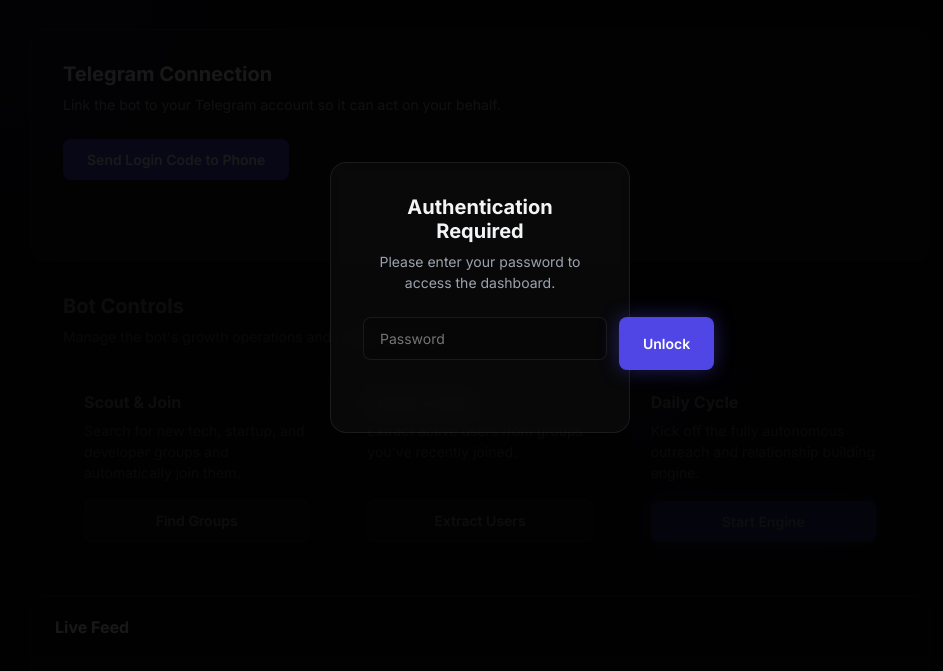
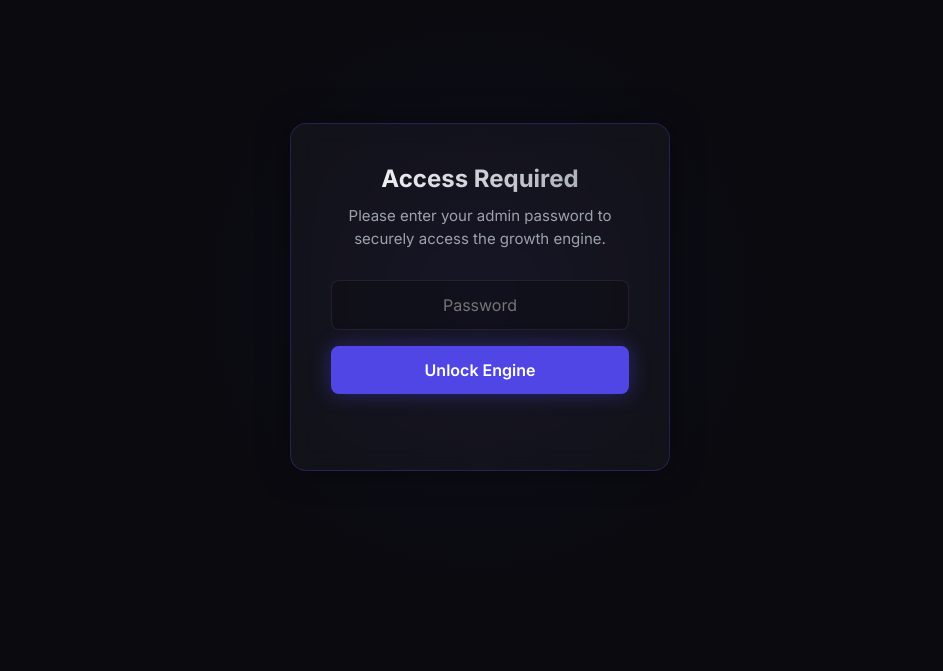
Before and after one commit to epicmaxo/Telegram-and-X-Growth-and-sales-agent, a plain HTML site: page static/index.html in a window 1280 px wide. Shown: the part 103-774 px from the top of the page, without its empty margins (160-1103 px from the left). Drawn offline with Linux system fonts and the light colour scheme; no server answers.

Commit message:
Fix password trim and redesign login page

```diff
--- a/static/app.js
+++ b/static/app.js
@@ -19,7 +19,7 @@
 };
 
 async function submitAdminPassword() {
-    const password = document.getElementById('admin-password').value;
+    const password = document.getElementById('admin-password').value.trim();
     localStorage.setItem('admin_password', password);
 
     const btn = document.getElementById('btn-admin-login');
@@ -51,6 +51,13 @@
 } else {
     document.getElementById('login-overlay').style.display = 'none';
 }
+
+// Add event listener for enter key
+document.getElementById('admin-password').addEventListener('keypress', function (e) {
+    if (e.key === 'Enter') {
+        submitAdminPassword();
+    }
+});
 
 
 function addLog(message, type = 'info') {
--- a/static/index.html
+++ b/static/index.html
@@ -21,15 +21,16 @@
 
         <main>
             <!-- Login Overlay -->
-            <div id="login-overlay" style="display: flex; flex-direction: column; align-items: center; justify-content: center; position: fixed; top: 0; left: 0; width: 100%; height: 100%; background: rgba(0, 0, 0, 0.9); z-index: 9999;">
-                <div class="card" style="width: 300px; text-align: center;">
-                    <h2>Authentication Required</h2>
-                    <p>Please enter your password to access the dashboard.</p>
-                    <div class="input-group" style="margin-top: 20px;">
-                        <input type="password" id="admin-password" placeholder="Password" autocomplete="off" style="margin-bottom: 10px;">
-                        <button class="btn primary glow" id="btn-admin-login" onclick="submitAdminPassword()">Unlock</button>
+            <div id="login-overlay" style="display: flex; flex-direction: column; align-items: center; justify-content: center; position: fixed; top: 0; left: 0; width: 100%; height: 100%; background: var(--bg-dark); z-index: 9999; backdrop-filter: blur(10px);">
+                <div class="background-glow" style="top: 50%; left: 50%; transform: translate(-50%, -50%); opacity: 0.5;"></div>
+                <div class="card" style="width: 380px; text-align: center; position: relative; z-index: 1; padding: 40px; border: 1px solid rgba(79, 70, 229, 0.3); box-shadow: 0 0 30px rgba(0,0,0,0.5);">
+                    <h2 style="font-size: 24px; margin-bottom: 12px; font-weight: 700; background: linear-gradient(to right, #fff, #9CA3AF); -webkit-background-clip: text; -webkit-text-fill-color: transparent;">Access Required</h2>
+                    <p style="margin-bottom: 30px; font-size: 15px;">Please enter your admin password to securely access the growth engine.</p>
+                    <div style="display: flex; flex-direction: column; gap: 16px;">
+                        <input type="password" id="admin-password" placeholder="Password" autocomplete="off" style="width: 100%; text-align: center; padding: 14px; font-size: 16px;">
+                        <button class="btn primary glow" id="btn-admin-login" onclick="submitAdminPassword()" style="width: 100%; padding: 14px; font-size: 16px;">Unlock Engine</button>
                     </div>
-                    <div id="admin-login-message" class="message" style="margin-top: 10px;"></div>
+                    <div id="admin-login-message" class="message" style="margin-top: 16px;"></div>
                 </div>
             </div>
 
```
